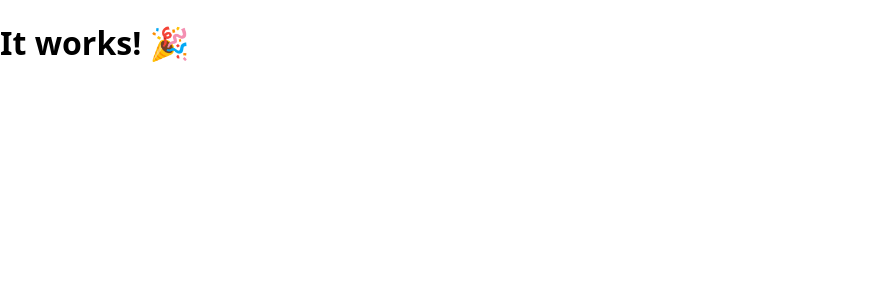
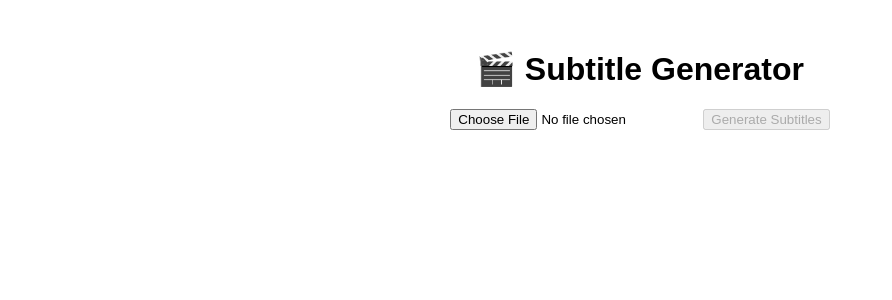
Before and after one commit to galapatus/shorts-subtitles, a Next.js app: page / in a window 1280 px wide. Shown: the top 300 px of the page, without its empty margins (0-892 px from the left). Built offline with nearby package versions, Linux system fonts and the light colour scheme.

Commit message:
Update page.tsx

```diff
--- a/src/app/page.tsx
+++ b/src/app/page.tsx
@@ -1,3 +1,35 @@
+"use client";
+import { useState } from "react";
+
 export default function Page() {
-  return <h1>It works! 🎉</h1>;
+  const [video, setVideo] = useState<File | null>(null);
+  const [subtitles, setSubtitles] = useState("");
+  const [loading, setLoading] = useState(false);
+
+  const handleUpload = async () => {
+    if (!video) return alert("Please choose a video first!");
+    setLoading(true);
+    const formData = new FormData();
+    formData.append("file", video);
+    const res = await fetch("/api/transcribe", { method: "POST", body: formData });
+    const data = await res.json();
+    setSubtitles(data.text);
+    setLoading(false);
+  };
+
+  return (
+    <div style={{ textAlign: "center", marginTop: "50px", fontFamily: "Komika Axis, sans-serif" }}>
+      <h1>🎬 Subtitle Generator</h1>
+      <input type="file" accept="video/*" onChange={(e) => setVideo(e.target.files?.[0] || null)} />
+      <button onClick={handleUpload} disabled={!video || loading}>
+        {loading ? "Transcribing..." : "Generate Subtitles"}
+      </button>
+      {subtitles && (
+        <div style={{ marginTop: "20px", whiteSpace: "pre-wrap", textAlign: "left" }}>
+          <h3>📝 Subtitles:</h3>
+          <p>{subtitles}</p>
+        </div>
+      )}
+    </div>
+  );
 }
```
